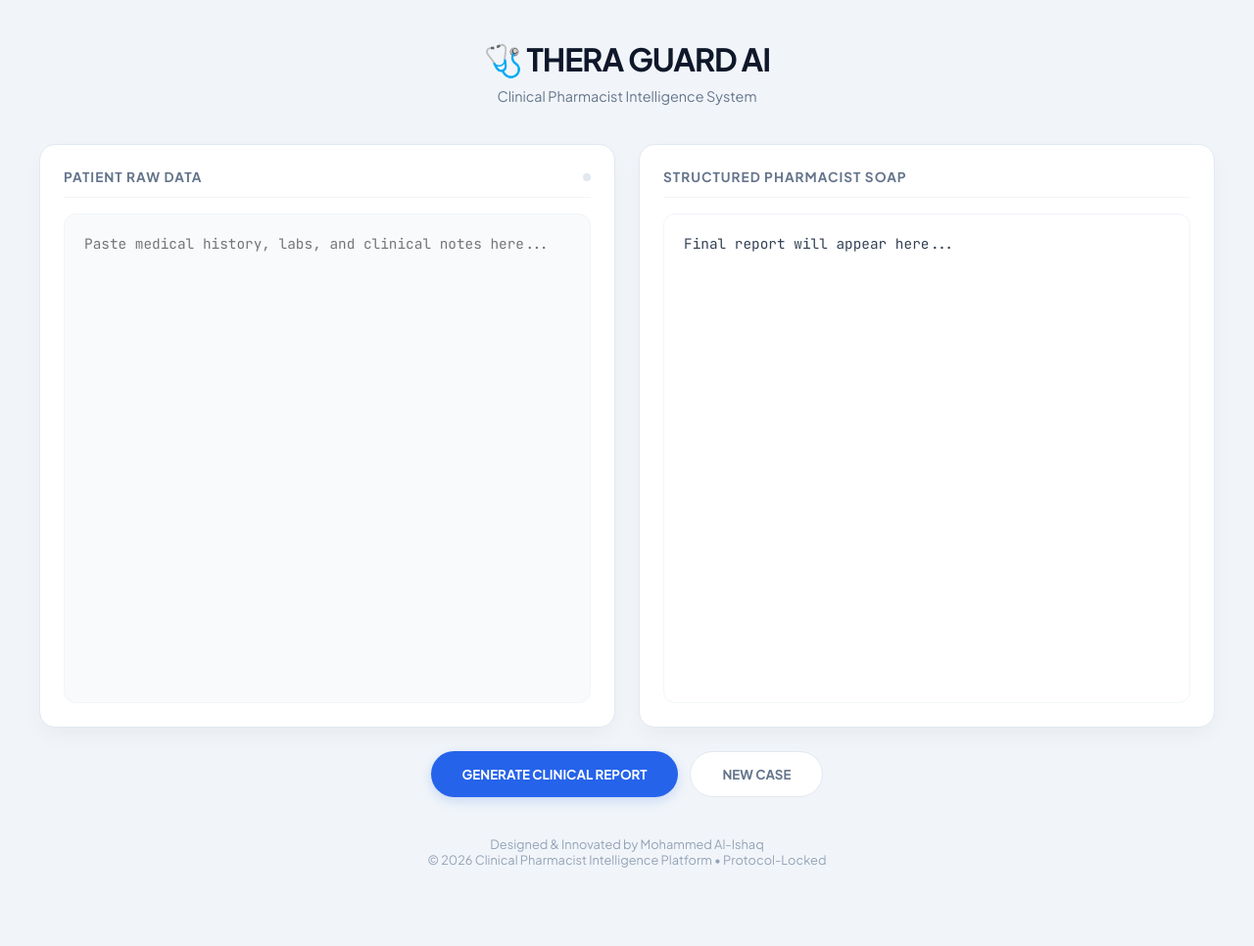
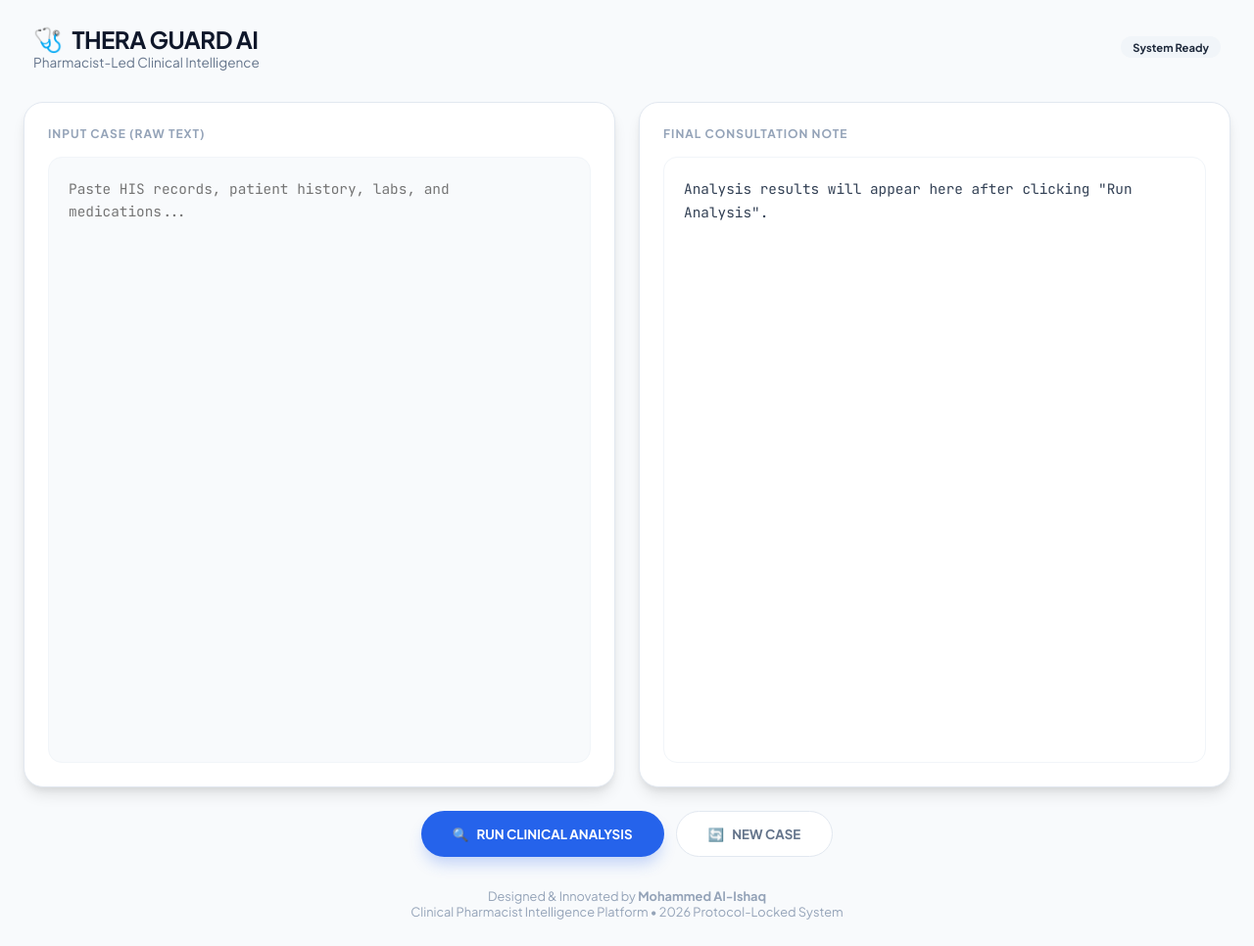
Before and after one commit to mxmx9669-beep/doseguide-ai, a website: page index.html in a window 1280 px wide. Shown: the whole page at 98% size. Drawn offline with Linux system fonts and the light colour scheme.

Commit message:
Update index.html

```diff
--- a/index.html
+++ b/index.html
@@ -10,14 +10,13 @@
     :root {
       --primary: #0f172a;
       --accent: #2563eb;
-      --accent-light: #dbeafe;
-      --bg-main: #f1f5f9;
+      --bg-main: #f8fafc;
       --surface: #ffffff;
       --border: #e2e8f0;
       --text-main: #1e293b;
       --font-sans: 'Plus Jakarta Sans', sans-serif;
       --font-mono: 'JetBrains Mono', monospace;
-      --radius: 16px;
+      --radius: 20px;
     }
 
     * { margin: 0; padding: 0; box-sizing: border-box; }
@@ -29,43 +28,54 @@
       min-height: 100vh;
       display: flex;
       flex-direction: column;
+      padding: 24px;
     }
 
     .app-container {
-      max-width: 1200px;
-      margin: 40px auto;
-      width: 95%;
+      max-width: 1400px;
+      margin: 0 auto;
+      width: 100%;
       flex: 1;
+      display: flex;
+      flex-direction: column;
     }
 
     header {
-      text-align: center;
-      margin-bottom: 40px;
+      display: flex;
+      justify-content: space-between;
+      align-items: center;
+      margin-bottom: 32px;
+      padding: 0 10px;
     }
 
     .brand h1 {
-      font-size: 2rem;
+      font-size: 1.5rem;
       color: var(--primary);
-      letter-spacing: -1px;
-      margin-bottom: 8px;
+      font-weight: 800;
+      letter-spacing: -0.5px;
+      display: flex;
+      align-items: center;
+      gap: 10px;
     }
 
-    .brand p { color: #64748b; font-size: 0.9rem; }
+    .brand p { color: #64748b; font-size: 0.85rem; }
 
     .main-grid {
       display: grid;
       grid-template-columns: 1fr 1fr;
       gap: 24px;
+      flex: 1;
     }
 
     .card {
       background: var(--surface);
       border-radius: var(--radius);
       padding: 24px;
-      box-shadow: 0 10px 25px -5px rgba(0,0,0,0.05);
+      box-shadow: 0 4px 6px -1px rgba(0, 0, 0, 0.05), 0 10px 15px -3px rgba(0, 0, 0, 0.1);
       border: 1px solid var(--border);
       display: flex;
       flex-direction: column;
+      height: 700px;
     }
 
     .card-header {
@@ -73,45 +83,56 @@
       justify-content: space-between;
       align-items: center;
       margin-bottom: 16px;
-      padding-bottom: 12px;
-      border-bottom: 1px solid #f1f5f9;
     }
 
-    .card-title { font-weight: 700; font-size: 0.85rem; text-transform: uppercase; color: #64748b; letter-spacing: 1px; }
+    .card-label {
+      font-size: 0.75rem;
+      font-weight: 700;
+      color: #94a3b8;
+      text-transform: uppercase;
+      letter-spacing: 1px;
+    }
 
     textarea {
       width: 100%;
-      height: 500px;
+      flex: 1;
       padding: 20px;
       border: 1px solid #f1f5f9;
-      border-radius: 12px;
+      border-radius: 14px;
       font-family: var(--font-mono);
       font-size: 0.9rem;
       resize: none;
       background: #f8fafc;
+      line-height: 1.6;
       transition: all 0.2s;
     }
 
-    textarea:focus { outline: none; border-color: var(--accent); background: white; }
+    textarea:focus {
+      outline: none;
+      border-color: var(--accent);
+      background: white;
+      box-shadow: 0 0 0 4px rgba(37, 99, 235, 0.05);
+    }
 
-    .output-area {
+    .output-container {
       width: 100%;
-      height: 500px;
+      flex: 1;
       padding: 20px;
       background: #ffffff;
-      border-radius: 12px;
+      border-radius: 14px;
+      border: 1px solid #f1f5f9;
       font-family: var(--font-mono);
       font-size: 0.9rem;
       overflow-y: auto;
       white-space: pre-wrap;
       color: #334155;
-      border: 1px solid #f1f5f9;
+      line-height: 1.7;
     }
 
     .controls {
-      margin-top: 24px;
       display: flex;
       gap: 12px;
+      margin-top: 24px;
       justify-content: center;
     }
 
@@ -119,43 +140,66 @@
       padding: 14px 32px;
       border-radius: 50px;
       font-weight: 700;
+      font-family: var(--font-sans);
       cursor: pointer;
       transition: all 0.2s;
-      font-family: var(--font-sans);
-    }
-
-    .btn-primary { background: var(--accent); color: white; border: none; box-shadow: 0 4px 12px rgba(37, 99, 235, 0.2); }
-    .btn-primary:hover { background: #1d4ed8; transform: translateY(-1px); }
-    .btn-primary:disabled { background: #cbd5e1; cursor: not-allowed; }
-
-    .btn-secondary { background: white; color: #64748b; border: 1px solid var(--border); }
-    .btn-secondary:hover { background: #f8fafc; }
-
-    .status-indicator {
       display: flex;
       align-items: center;
       gap: 8px;
-      font-size: 0.75rem;
-      font-weight: 600;
-      color: var(--accent);
+    }
+
+    .btn-primary {
+      background: var(--accent);
+      color: white;
+      border: none;
+      box-shadow: 0 10px 15px -3px rgba(37, 99, 235, 0.25);
+    }
+
+    .btn-primary:hover:not(:disabled) { background: #1d4ed8; transform: translateY(-1px); }
+    .btn-primary:disabled { opacity: 0.6; cursor: not-allowed; }
+
+    .btn-secondary {
+      background: white;
+      color: #64748b;
+      border: 1px solid var(--border);
+    }
+
+    .btn-secondary:hover { background: #f8fafc; }
+
+    .status-badge {
+      font-size: 0.7rem;
+      padding: 4px 12px;
+      border-radius: 20px;
+      font-weight: 700;
+      background: #f1f5f9;
+    }
+
+    .pulse {
+      width: 8px;
+      height: 8px;
+      background: var(--accent);
+      border-radius: 50%;
+      display: inline-block;
+      animation: pulse-anim 1.5s infinite;
+    }
+
+    @keyframes pulse-anim {
+      0% { transform: scale(0.95); box-shadow: 0 0 0 0 rgba(37, 99, 235, 0.7); }
+      70% { transform: scale(1); box-shadow: 0 0 0 10px rgba(37, 99, 235, 0); }
+      100% { transform: scale(0.95); box-shadow: 0 0 0 0 rgba(37, 99, 235, 0); }
     }
 
     footer {
+      margin-top: 32px;
       text-align: center;
-      padding: 40px;
+      font-size: 0.8rem;
       color: #94a3b8;
-      font-size: 0.8rem;
     }
 
-    .loading-pulse {
-      display: none;
-      text-align: center;
-      color: var(--accent);
-      font-weight: 600;
-      margin-top: 10px;
+    @media (max-width: 1000px) {
+      .main-grid { grid-template-columns: 1fr; }
+      .card { height: 500px; }
     }
-
-    @media (max-width: 900px) { .main-grid { grid-template-columns: 1fr; } }
   </style>
 </head>
 <body>
@@ -163,97 +207,105 @@
 <div class="app-container">
   <header>
     <div class="brand">
-      <h1>🩺 THERA GUARD AI</h1>
-      <p>Clinical Pharmacist Intelligence System</p>
+      <h1><span>🩺</span> THERA GUARD AI</h1>
+      <p>Pharmacist-Led Clinical Intelligence</p>
     </div>
+    <div class="status-badge" id="globalStatus">System Ready</div>
   </header>
 
   <div class="main-grid">
     <div class="card">
       <div class="card-header">
-        <span class="card-title">Patient Raw Data</span>
-        <div id="statusDot" style="width: 8px; height: 8px; border-radius: 50%; background: #e2e8f0;"></div>
+        <span class="card-label">Input Case (Raw Text)</span>
       </div>
-      <textarea id="caseInput" placeholder="Paste medical history, labs, and clinical notes here..."></textarea>
+      <textarea id="caseInput" placeholder="Paste HIS records, patient history, labs, and medications..."></textarea>
     </div>
 
     <div class="card">
       <div class="card-header">
-        <span class="card-title">Structured Pharmacist SOAP</span>
-        <div class="status-indicator" id="loader" style="display:none;">
-          <span style="animation: pulse 1s infinite;">●</span> PROCESSING
+        <span class="card-label">Final Consultation Note</span>
+        <div id="processingIndicator" style="display: none;">
+          <div class="pulse"></div>
+          <span style="font-size: 0.7rem; font-weight: 700; color: var(--accent); margin-left: 5px;">PROCESSING PIPELINE...</span>
         </div>
       </div>
-      <div id="finalOutput" class="output-area">Final report will appear here...</div>
+      <div id="finalOutput" class="output-container">Analysis results will appear here after clicking "Run Analysis".</div>
     </div>
   </div>
 
   <div class="controls">
-    <button class="btn-primary" id="analyzeBtn" onclick="runAnalysis()">GENERATE CLINICAL REPORT</button>
-    <button class="btn-secondary" onclick="clearAll()">NEW CASE</button>
+    <button class="btn-primary" id="analyzeBtn" onclick="runAnalysis()">
+      <span>🔍</span> RUN CLINICAL ANALYSIS
+    </button>
+    <button class="btn-secondary" onclick="clearCase()">
+      <span>🔄</span> NEW CASE
+    </button>
   </div>
 
   <footer>
-    Designed & Innovated by Mohammed Al-Ishaq<br>
-    © 2026 Clinical Pharmacist Intelligence Platform • Protocol-Locked
+    Designed & Innovated by <strong>Mohammed Al-Ishaq</strong><br>
+    Clinical Pharmacist Intelligence Platform • 2026 Protocol-Locked System
   </footer>
 </div>
 
 <script>
+// تحديد مسار الـ API ليتوافق مع Cloudflare Functions
 const API_ENDPOINT = "/api/ask";
 
 async function runAnalysis() {
   const input = document.getElementById("caseInput").value.trim();
   const output = document.getElementById("finalOutput");
   const btn = document.getElementById("analyzeBtn");
-  const loader = document.getElementById("loader");
-  const dot = document.getElementById("statusDot");
+  const indicator = document.getElementById("processingIndicator");
+  const status = document.getElementById("globalStatus");
 
-  if (!input) return alert("Please enter patient data first.");
+  if (!input) {
+    alert("Please enter patient data first.");
+    return;
+  }
 
+  // وضع الواجهة في حالة المعالجة
   btn.disabled = true;
-  loader.style.display = "flex";
-  dot.style.background = "#2563eb";
-  output.style.opacity = "0.5";
-  output.textContent = "Analyzing case against clinical protocols...";
+  indicator.style.display = "flex";
+  status.textContent = "Pipeline Active...";
+  output.style.opacity = "0.6";
+  output.textContent = "Extracting data, searching protocols, and generating final pharmacist note...";
 
   try {
     const res = await fetch(API_ENDPOINT, {
       method: "POST",
       headers: { "Content-Type": "application/json" },
       body: JSON.stringify({
-        case_text: input,
-        mode: "case_analysis",
-        language: "en"
+        case_text: input
       })
     });
 
+    if (!res.ok) throw new Error(`Server Error: ${res.status}`);
+
     const data = await res.json();
 
-    // إظهار التقرير النهائي (Template 2) مباشرة كما طلبت
-    output.textContent = data.template2_soap || data.template1_soap || "No structured output generated.";
+    if (!data.ok) throw new Error(data.error || "Unknown pipeline error");
+
+    // عرض النتيجة النهائية (Step C6: final_note)
+    // نستخدم الـ Fallback في حال لم يكتمل الـ C6 لأي سبب
+    output.textContent = data.final_note || data.template1_soap || "Analysis completed but no final note was generated.";
     output.style.opacity = "1";
-    dot.style.background = "#10b981";
+    status.textContent = "Analysis Complete";
 
   } catch (err) {
-    output.textContent = "Error: Could not connect to the analysis engine.";
-    dot.style.background = "#ef4444";
+    output.textContent = "ERROR: " + err.message;
+    output.style.opacity = "1";
+    status.textContent = "Error Occurred";
   } finally {
     btn.disabled = false;
-    loader.style.display = "none";
+    indicator.style.display = "none";
   }
 }
 
-function clearAll() {
+function clearCase() {
   document.getElementById("caseInput").value = "";
-  document.getElementById("finalOutput").textContent = "Final report will appear here...";
-  document.getElementById("statusDot").style.background = "#e2e8f0";
-}
-
-@keyframes pulse {
-  0% { opacity: 1; }
-  50% { opacity: 0.3; }
-  100% { opacity: 1; }
+  document.getElementById("finalOutput").textContent = "Analysis results will appear here after clicking \"Run Analysis\".";
+  document.getElementById("globalStatus").textContent = "System Ready";
 }
 </script>
 
```
